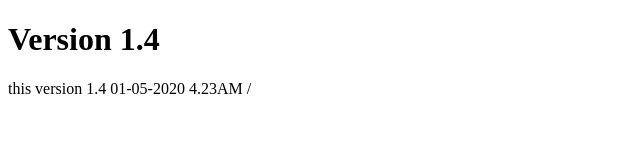
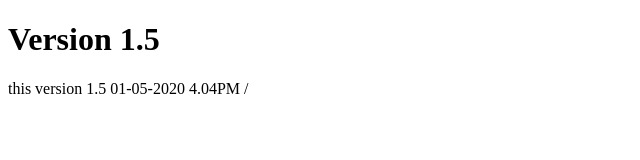
Before and after one commit to ogmsat/fargate-cicd, a plain HTML site: page index.html in a window 1280 px wide. Shown: the full height of the page, 0-640 px from the left. Drawn offline with Linux system fonts and the light colour scheme.

Commit message:
Update index.html

```diff
--- a/index.html
+++ b/index.html
@@ -2,8 +2,8 @@
 <html>
 <body>
 
-<h1>Version 1.4</h1>
-</h2>this version 1.4 01-05-2020 4.23AM /</h2>
+<h1>Version 1.5</h1>
+</h2>this version 1.5 01-05-2020 4.04PM /</h2>
 
 </body>
 </html>
```
